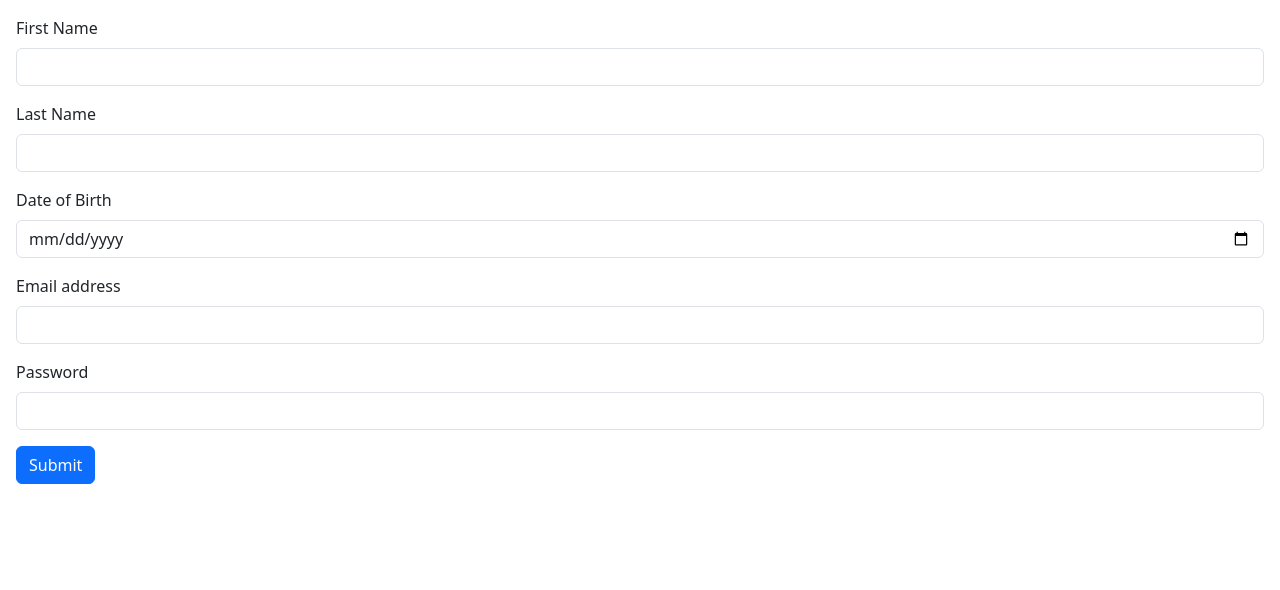
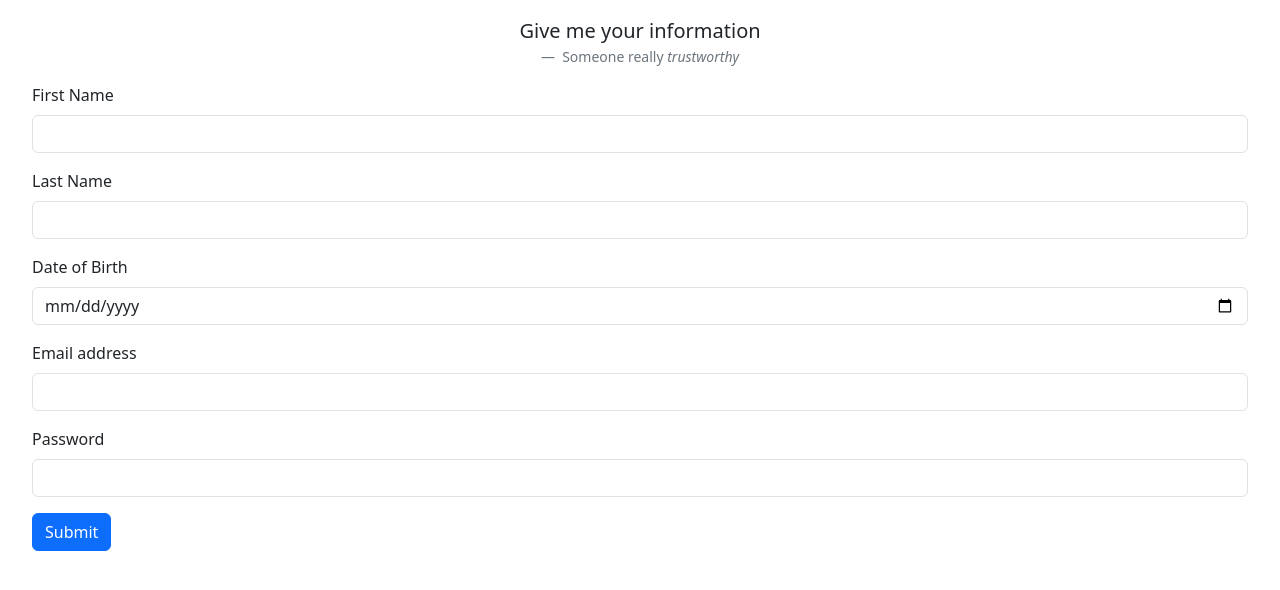
Before and after one commit to Hfear/Hfear.github.io, a website: page lab5.html in a window 1280 px wide. Drawn offline with nearby package versions, Linux system fonts and the light colour scheme.

Commit message:
prettyfy

```diff
--- a/lab5.html
+++ b/lab5.html
@@ -15,6 +15,18 @@ crossorigin="anonymous"></script>
 
 </head>
 <body id = "displaypg">
+
+<div class = "mx-auto p-3">
+
+    <figure class="text-center">
+        <blockquote class="blockquote">
+          <p>Give me your information</p>
+        </blockquote>
+        <figcaption class="blockquote-footer">
+          Someone really <cite title="Source Title">trustworthy</cite>
+        </figcaption>
+      </figure>
+
 
 
     <form id="regform" onsubmit="submitform(event)">
@@ -43,6 +55,7 @@ crossorigin="anonymous"></script>
         </div>
     </form>
 
+</div>
 
 </body>
 </html>
```
